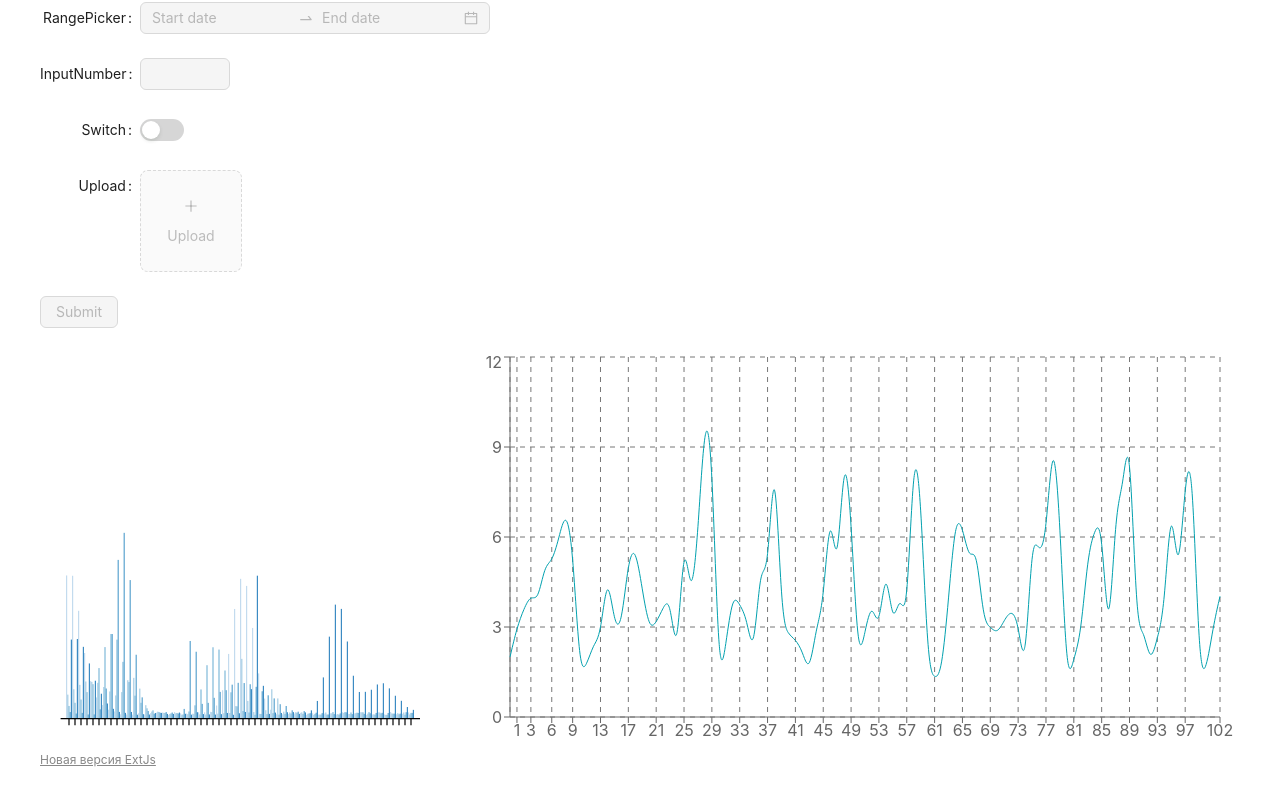
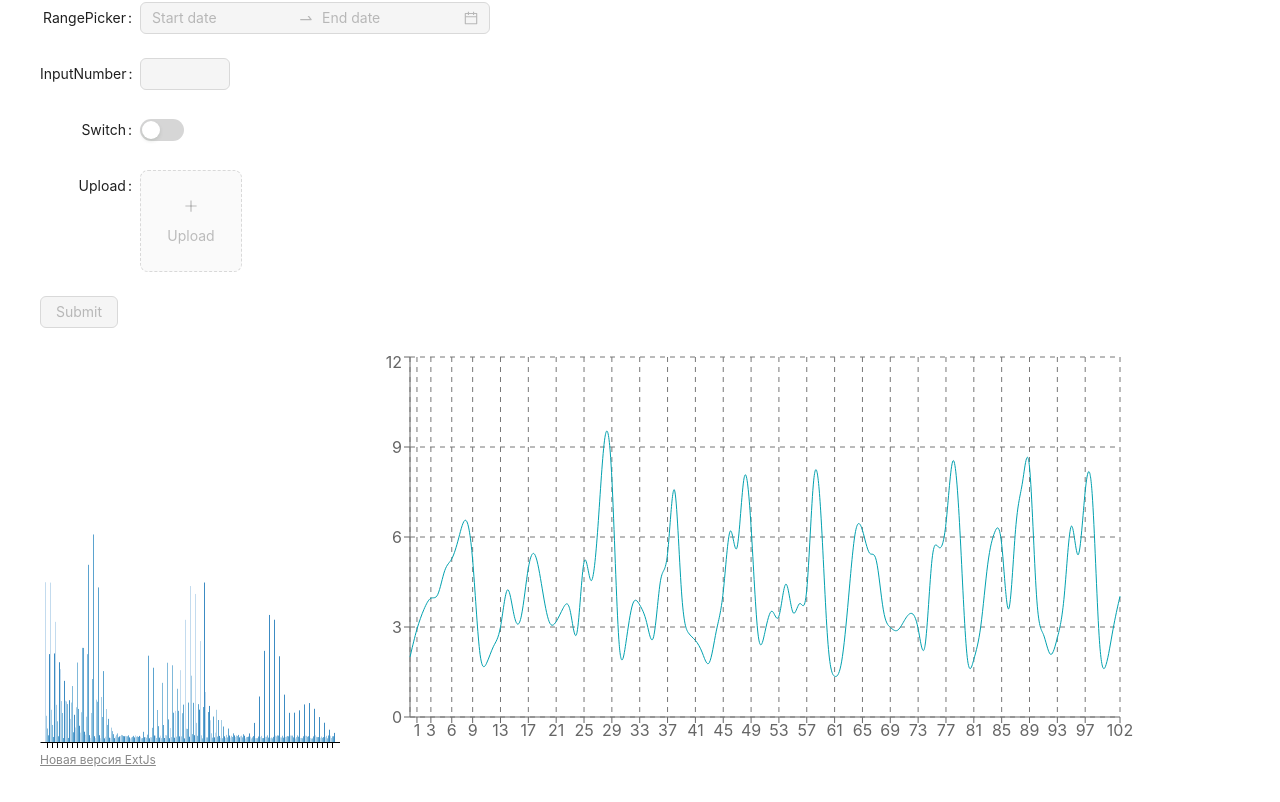
Before and after one commit to evKoval/react_demo, a React (Create React App) app: page / in a window 1280 px wide. Shown: the part 424-1226 px from the top of the page. Built offline with nearby package versions, Linux system fonts and the light colour scheme.

Commit message:
charts container styles

```diff
--- a/src/App.css
+++ b/src/App.css
@@ -29,6 +29,12 @@
     color: #61dafb;
 }
 
+.chartsContainer {
+    display: flex;
+    justify-content: flex-start;
+    height: 400px;
+}
+
 @keyframes App-logo-spin {
     from {
         transform: rotate(0deg);
@@ -38,7 +44,7 @@
     }
 }
 
-.external-link{
+.external-link {
     display: block;
     font-size: 12px;
     color: #888888;
--- a/src/App.tsx
+++ b/src/App.tsx
@@ -21,8 +21,8 @@ function App() {
                     <MuiDemo/>
                 </div>
 
-                <div className={"testClassname"} style={{display: "flex"}}>
-                    <Chart1 width={300} height={300}/>
+                <div className={"chartsContainer"}>
+                    <Chart1 width={300} height={400}/>
                     <Chart/>
                 </div>
                 <div>
--- a/src/charts/Chart1.jsx
+++ b/src/charts/Chart1.jsx
@@ -124,7 +124,7 @@ export function Chart1(props) {
     };
   }, []);
 
-  return <div ref={chartRef} style={{width: "30%", margin: "auto"}} ></div>;
+  return <div ref={chartRef} style={{width, height}}></div>;
 }
 
 function bumps(m) {
```
